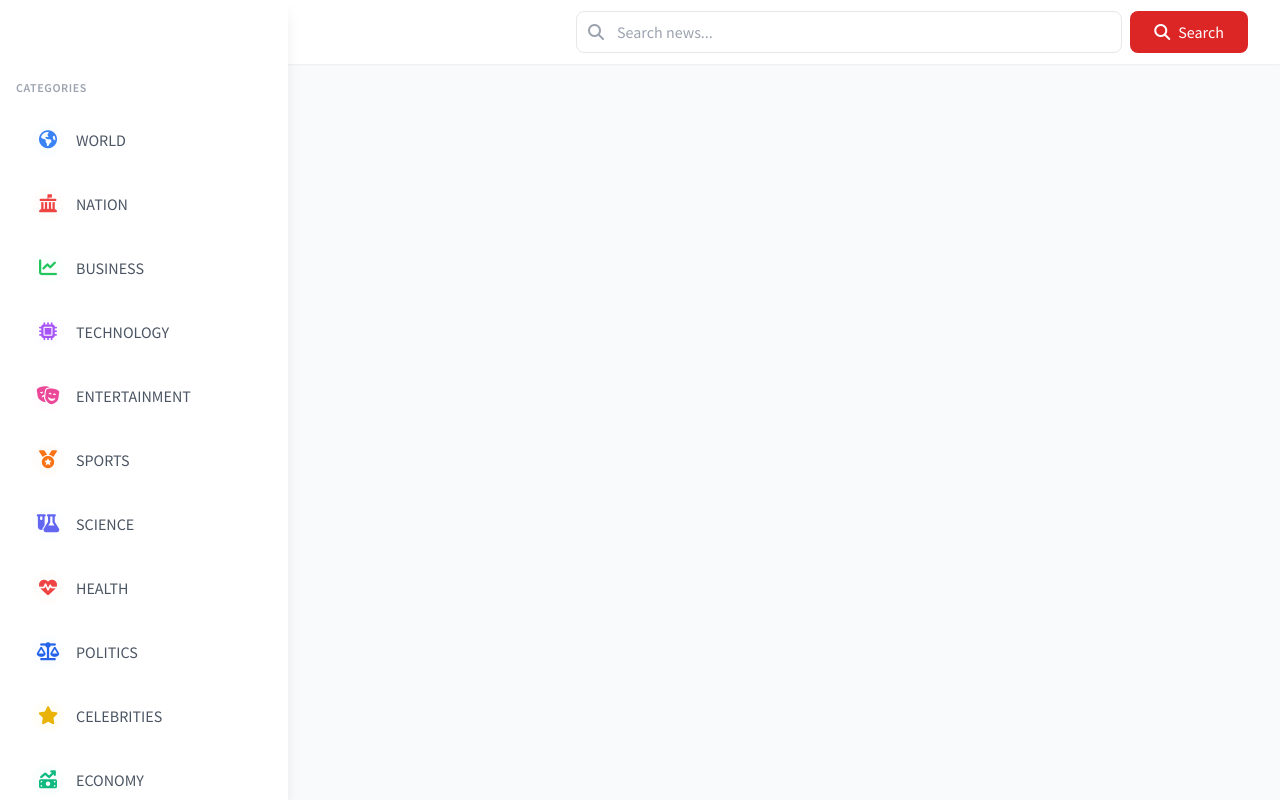
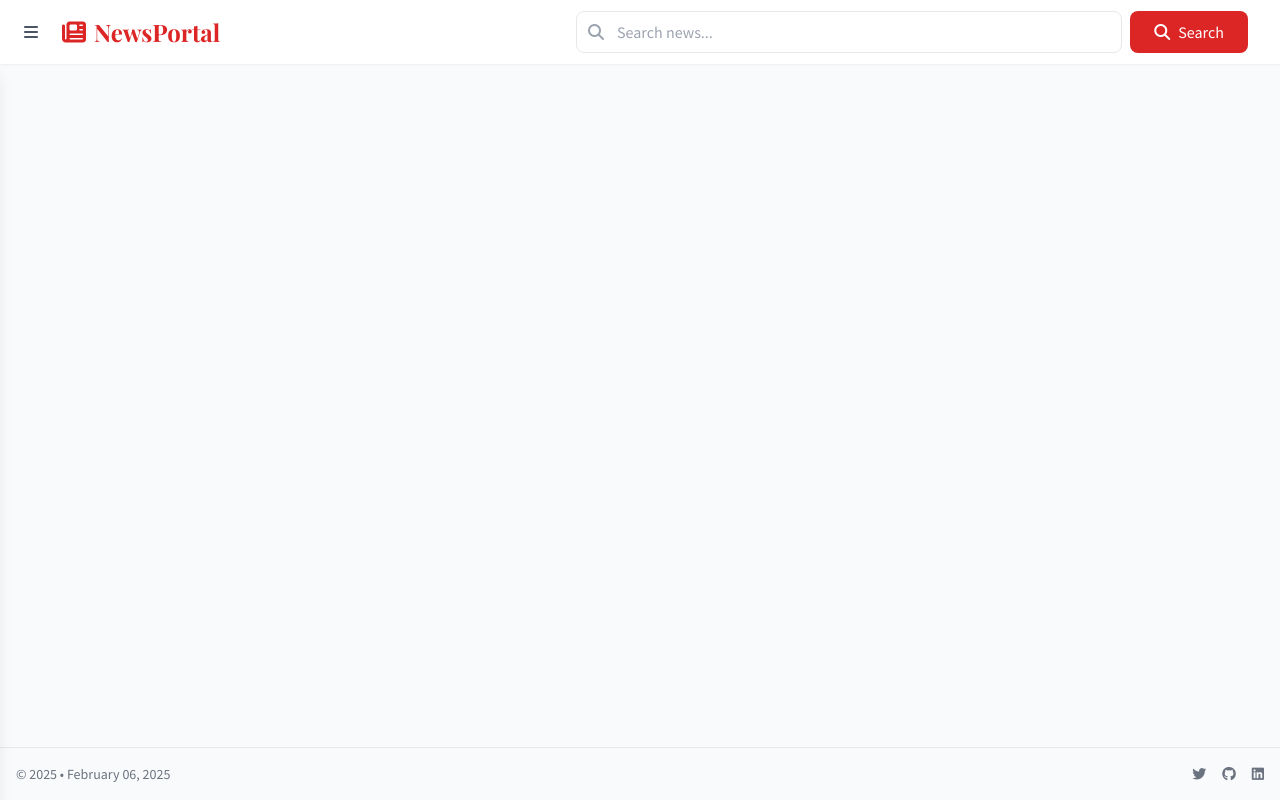
Before and after one commit to Balogunolalere/blogbackend2, a FastAPI app: page / in a window 1280 px wide. Run offline with FastAPI, Linux system fonts and the light colour scheme; data that the repository does not hold is empty; some libraries are stand-ins or nearby versions.

Commit message:
Add current date to context and implement footer with social media links

```diff
--- a/main.py
+++ b/main.py
@@ -11,6 +11,7 @@ from fastapi.responses import FileResponse
 from PIL import Image, ImageDraw, ImageFont
 import textwrap
 import os
+from datetime import datetime
 
 from dotenv import load_dotenv
 from pydantic import BaseModel
@@ -176,6 +177,7 @@ async def home_page(
                 "category": category,
                 "current_category": category,  # Add current_category to context
                 "categories": TOPICS,
+                "date": datetime.now(),  # Add current date
             }
         )
     except Exception as e:
@@ -239,7 +241,8 @@ async def article_details(request: Request, url: str):
                 "related": related.data,
                 "structured_data": json.dumps(structured_data, ensure_ascii=False),
                 "categories": TOPICS,  # Add categories to context
-                "current_category": article["category"].upper()  # Add current category
+                "current_category": article["category"].upper(),  # Add current category
+                "date": datetime.now(),  # Add current date
             }
         )
     except Exception as e:
--- a/templates/base.html
+++ b/templates/base.html
@@ -51,11 +51,24 @@
     <script>
         function toggleSidebar() {
             const sidebar = document.getElementById('sidebar');
+            const mainContent = document.getElementById('main-content');
             const overlay = document.getElementById('sidebar-overlay');
+            const menuButton = document.getElementById('menu-button');
 
             sidebar.classList.toggle('-translate-x-full');
+            mainContent.classList.toggle('lg:pl-72');
+            mainContent.classList.toggle('lg:pl-0');
             overlay.classList.toggle('hidden');
-            overlay.classList.toggle('animate-fadeIn');
+
+            // Toggle menu icon
+            const menuIcon = menuButton.querySelector('i');
+            if (menuIcon.classList.contains('fa-bars')) {
+                menuIcon.classList.remove('fa-bars');
+                menuIcon.classList.add('fa-times');
+            } else {
+                menuIcon.classList.remove('fa-times');
+                menuIcon.classList.add('fa-bars');
+            }
         }
     </script>
     <style>
@@ -73,11 +86,11 @@
     {% block head %}{% endblock %}
 </head>
 <body class="font-sans bg-gray-50">
-    <!-- Sidebar Overlay -->
-    <div id="sidebar-overlay" class="fixed inset-0 bg-black bg-opacity-50 z-50 hidden lg:hidden" onclick="toggleSidebar()"></div>
+    <!-- Sidebar Overlay - Updated to show on all screens -->
+    <div id="sidebar-overlay" class="fixed inset-0 bg-black bg-opacity-50 z-40 hidden" onclick="toggleSidebar()"></div>
 
-    <!-- Sidebar - Adjusted z-index and positioning -->
-    <aside id="sidebar" class="fixed top-0 left-0 h-full w-72 bg-white shadow-lg transform -translate-x-full lg:translate-x-0 transition-all duration-300 ease-in-out z-50 overflow-hidden">
+    <!-- Sidebar - Updated positioning -->
+    <aside id="sidebar" class="fixed top-0 left-0 h-full w-72 bg-white shadow-lg transform -translate-x-full transition-transform duration-300 ease-in-out z-50 mt-16">
         <div class="flex flex-col h-full pt-16">
             <!-- Categories List -->
             <div class="flex-grow overflow-y-auto p-4">
@@ -122,14 +135,15 @@
         </div>
     </aside>
 
-    <!-- Fixed Header - Adjusted for better mobile display -->
+    <!-- Fixed Header - Updated with persistent menu button -->
     <header class="fixed top-0 left-0 right-0 bg-white shadow-sm z-40">
         <nav class="container mx-auto px-4">
             <!-- Top Bar -->
             <div class="h-16 flex items-center justify-between">
                 <div class="flex items-center gap-4">
-                    <button onclick="toggleSidebar()"
-                            class="lg:hidden p-2 rounded-lg text-gray-600 hover:bg-gray-100 focus:outline-none">
+                    <button id="menu-button"
+                            onclick="toggleSidebar()"
+                            class="p-2 rounded-lg text-gray-600 hover:bg-gray-100 focus:outline-none transition-colors">
                         <i class="fas fa-bars"></i>
                     </button>
                     <a href="/" class="text-xl sm:text-2xl font-heading font-bold text-brand-red flex items-center whitespace-nowrap">
@@ -184,13 +198,37 @@
         </nav>
     </header>
 
-    <!-- Main Content Wrapper - Adjusted padding -->
-    <div class="lg:pl-72 pt-24 md:pt-16">
+    <!-- Main Content Wrapper - Updated with ID and transition -->
+    <div id="main-content" class="lg:pl-0 pt-24 md:pt-16 transition-all duration-300 min-h-screen flex flex-col">
         <!-- Main Content -->
-        <main class="container mx-auto px-4 py-4 md:py-8">
+        <main class="container mx-auto px-4 py-4 md:py-8 flex-grow">
             {% block content %}{% endblock %}
         </main>
+
+        <!-- Minimal Footer -->
+        <footer class="mt-auto border-t">
+            <div class="container mx-auto px-4 py-4">
+                <div class="flex flex-col sm:flex-row justify-between items-center gap-4 text-sm text-gray-500">
+                    <div>
+                        © {{ date.year }} • {{ date.strftime('%B %d, %Y') }}
+                    </div>
+                    <div class="flex items-center space-x-4">
+                        <a href="#" class="hover:text-brand-red transition-colors">
+                            <i class="fab fa-twitter"></i>
+                        </a>
+                        <a href="#" class="hover:text-brand-red transition-colors">
+                            <i class="fab fa-github"></i>
+                        </a>
+                        <a href="#" class="hover:text-brand-red transition-colors">
+                            <i class="fab fa-linkedin"></i>
+                        </a>
+                    </div>
+                </div>
+            </div>
+        </footer>
     </div>
+
+
 
     <script>
         // Add scroll-based header shadow
```
